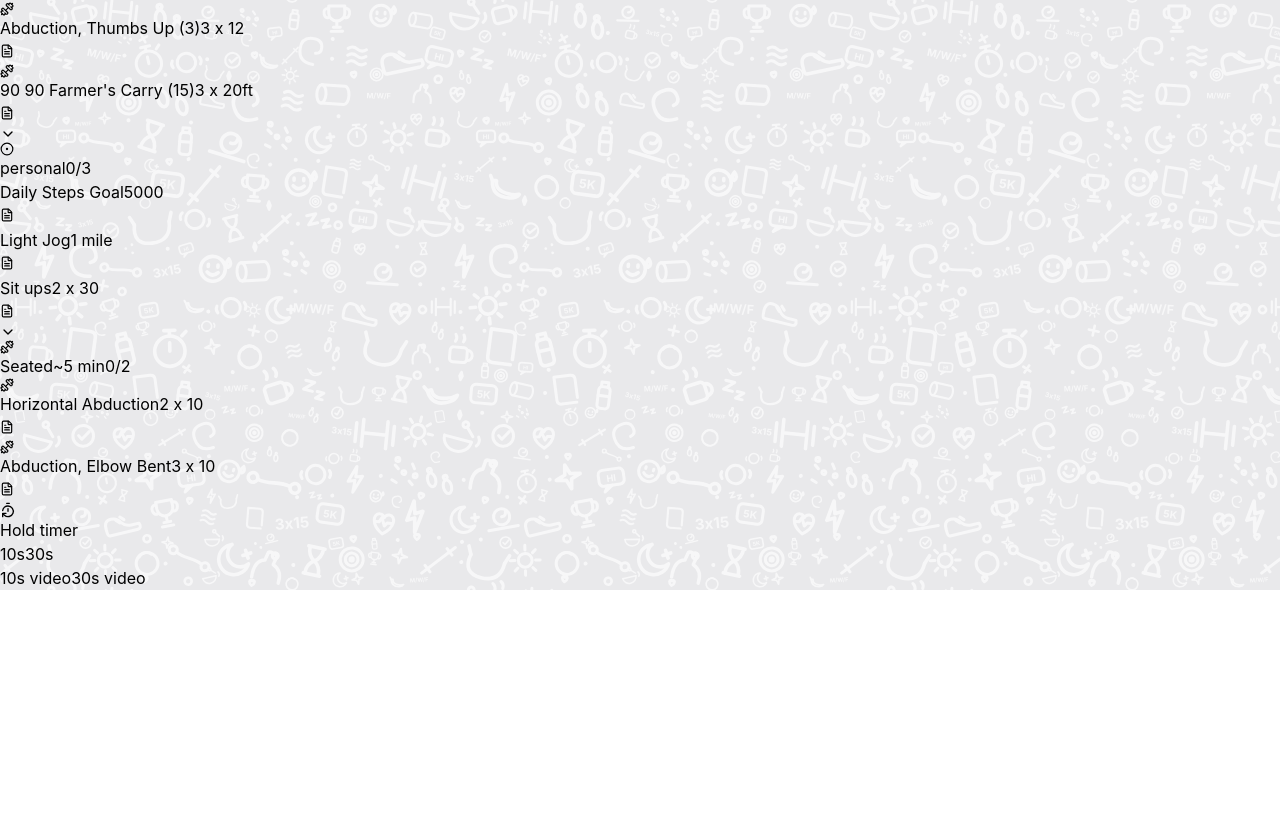
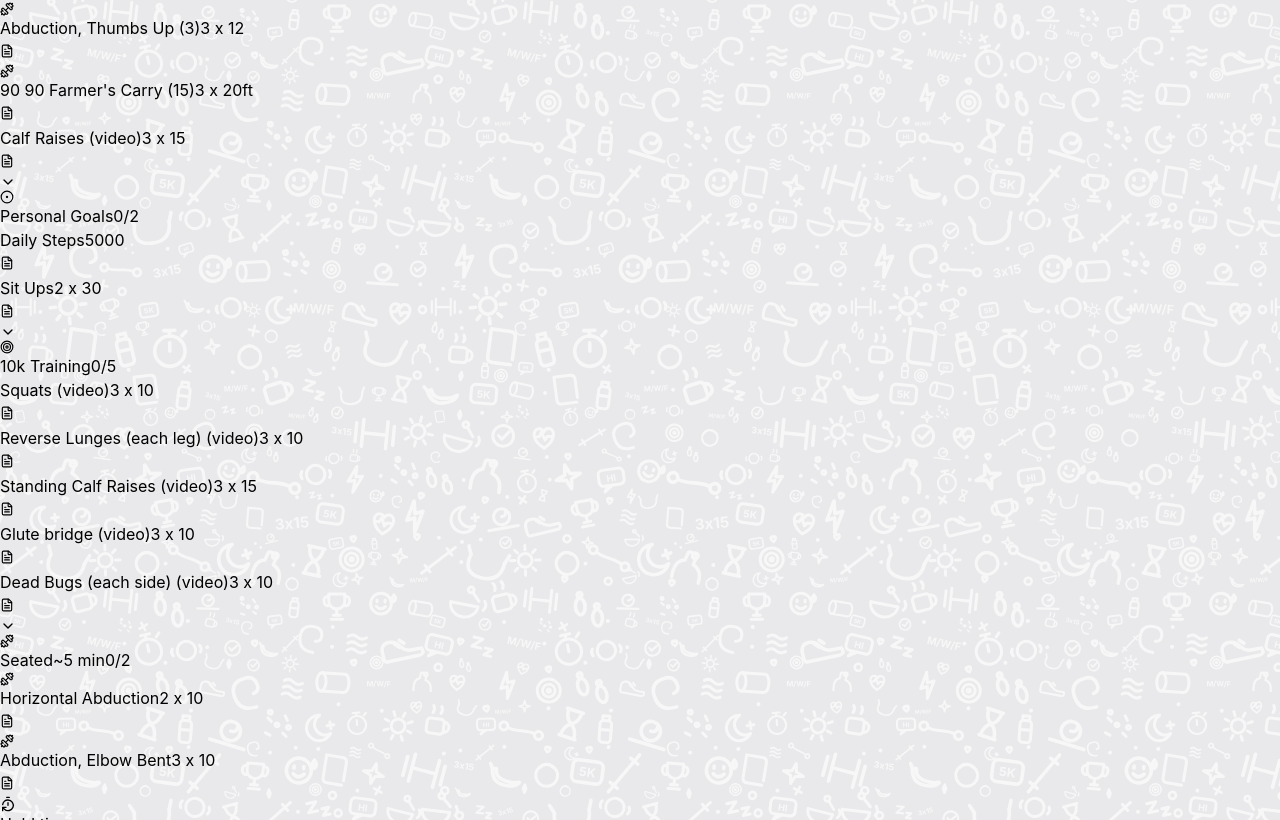
Before and after one commit to ungoldman/pt-tracker, a React (Vite) app: page / in a window 1280 px wide. Shown: the part 1980-2800 px from the top of the page. Before the commit the page ends 2570 px from the top, so only its background shows below. Built offline with nearby package versions, Linux system fonts and the light colour scheme.

Commit message:
feat: add 10k training block

```diff
--- a/src/components/CategoryBlock.jsx
+++ b/src/components/CategoryBlock.jsx
@@ -1,6 +1,6 @@
 import { ChevronDown } from 'lucide-react'
 import { useTracker } from '../context/TrackerContext'
-import { exercises } from '../data'
+import { categories, exercises } from '../data'
 import { getBlockStyle } from '../lib/blockStyle'
 import { estimateBlock } from '../lib/duration'
 import { categoryStats, completionKey, exerciseId, isCompleted as isDone } from '../lib/stats'
@@ -57,7 +57,7 @@
           className={`flex-shrink-0 transition-transform ${isCollapsed ? '-rotate-90' : ''}`}
         />
         <BlockIcon size={14} className="flex-shrink-0" />
-        {category}
+        {categories[category]?.displayName || category}
         {minutes > 0 && (
           <span
             className={`ml-auto text-[11px] font-normal normal-case tabular-nums ${
--- a/src/components/ExerciseRow.jsx
+++ b/src/components/ExerciseRow.jsx
@@ -31,6 +31,28 @@
   discardNote,
   handleNoteChange
 }) {
+  const nameBlock = ex.link ? (
+    <>
+      <span>{formatExerciseName(ex.name)}</span>
+      <span class="text-xs text-gray-500">
+        &nbsp;(
+        <a
+          href={ex.link}
+          target="_blank"
+          rel="noopener noreferrer"
+          className={`underline underline-offset-2 ${darkMode ? 'text-blue-400' : 'text-blue-600'}`}
+          // prevent default click behavior (toggle complete) when clicking the link
+          onClick={(e) => e.stopPropagation()}
+        >
+          video
+        </a>
+        )
+      </span>
+    </>
+  ) : (
+    formatExerciseName(ex.name)
+  )
+
   const showNotesUI = viewMode === 'day' || viewMode === 'three'
   const repsText = (
     <>
@@ -100,7 +122,7 @@
         {viewMode === 'week' ? (
           <span className="flex-1 min-w-0">
             <span className={`block text-sm font-medium leading-tight ${nameColor}`}>
-              {formatExerciseName(ex.name)}
+              {nameBlock}
               {hasNote && (
                 <span
                   className="inline-block w-1.5 h-1.5 rounded-full bg-amber-500 ml-1.5 align-middle"
@@ -115,7 +137,7 @@
         ) : (
           <>
             <span className={`flex-1 min-w-0 text-sm font-medium leading-tight ${nameColor}`}>
-              {formatExerciseName(ex.name)}
+              {nameBlock}
             </span>
             <span className={`text-xs font-medium whitespace-nowrap tabular-nums ${repsColor}`}>
               {repsText}
--- a/src/data.js
+++ b/src/data.js
@@ -1,351 +1,389 @@
-import {
-  Dumbbell,
-  Infinity as InfinityIcon,
-  Moon,
-  Star,
-  Sunrise,
-  Target,
-} from "lucide-react";
+import { Dumbbell, Infinity as InfinityIcon, Moon, Star, Sunrise, Target } from 'lucide-react'
 
 // Each block carries its own layout identity: `lane` (fixed day-view column),
 // `icon`, and `accent` (color token, resolved by lib/blockStyle). Scheduling: a
 // per-exercise `days` wins, else the block's `days`, else daily. Loaded work
 // (Strength/Resistance) runs Mon/Wed/Fri for ~48h shoulder recovery between
 // sessions.
-const TTS = ["Tuesday", "Thursday", "Saturday"];
-const MWF = ["Monday", "Wednesday", "Friday"];
+const MWF = ['Monday', 'Wednesday', 'Friday']
+const TTS = ['Tuesday', 'Thursday', 'Saturday']
+const STT = ['Sunday', 'Tuesday', 'Thursday']
 
-const e = [
+const exerciseList = [
   {
-    name: "Sidelying ER with Dumbbell (3)",
-    type: "priority",
+    name: 'Sidelying ER with Dumbbell (3)',
+    type: 'priority',
     sets: 3,
-    reps: 10,
+    reps: 10
   },
   {
-    name: "Sidelying Abduction with Dumbbell (3)",
-    type: "priority",
+    name: 'Sidelying Abduction with Dumbbell (3)',
+    type: 'priority',
     sets: 3,
-    reps: 10,
+    reps: 10
   },
   {
-    name: "Supine Flexion with Dumbbell (3)",
-    type: "priority",
+    name: 'Supine Flexion with Dumbbell (3)',
+    type: 'priority',
     sets: 3,
-    reps: 10,
+    reps: 10
   },
 
   {
-    name: "Shoulder IR Stretch",
-    type: "stretch",
+    name: 'Shoulder IR Stretch',
+    type: 'stretch',
     sets: 3,
-    reps: "30s",
+    reps: '30s'
   },
   {
-    name: "Cross Body IR Stretch with Towel",
-    type: "stretch",
+    name: 'Cross Body IR Stretch with Towel',
+    type: 'stretch',
     sets: 3,
-    reps: "30s",
+    reps: '30s'
   },
 
   {
-    name: "Standing Flexion with Dumbbell (3)",
-    type: "priority",
+    name: 'Standing Flexion with Dumbbell (3)',
+    type: 'priority',
     sets: 2,
-    reps: 10,
+    reps: 10
   },
   {
-    name: "Standing Extension with Dumbbell (3)",
-    type: "priority",
+    name: 'Standing Extension with Dumbbell (3)',
+    type: 'priority',
     sets: 2,
-    reps: 10,
+    reps: 10
   },
 
-  { name: "Corner Pec Minor Stretch", type: "stretch", sets: 3, hold: "30s" },
+  { name: 'Corner Pec Minor Stretch', type: 'stretch', sets: 3, hold: '30s' },
 
   {
-    name: "Standing Bicep Curls (5) with Dumbbell",
-    type: "strength",
+    name: 'Standing Bicep Curls (5) with Dumbbell',
+    type: 'strength',
     sets: 3,
-    reps: 10,
+    reps: 10
   },
   {
-    name: "Standing Bent Over Triceps Extension (5) with Dumbbell",
-    type: "strength",
+    name: 'Standing Bent Over Triceps Extension (5) with Dumbbell',
+    type: 'strength',
     sets: 3,
-    reps: 8,
+    reps: 8
   },
 
   {
-    name: "Supine Serratus Punches (5) with Dumbbell",
-    type: "strength",
+    name: 'Supine Serratus Punches (5) with Dumbbell',
+    type: 'strength',
     sets: 2,
-    reps: 10,
+    reps: 10
   },
 
   {
-    name: "Shoulder Extension with Resistance",
-    type: "resistance",
+    name: 'Shoulder Extension with Resistance',
+    type: 'resistance',
     sets: 3,
-    reps: 10,
+    reps: 10
   },
 
   {
-    name: "Wall Slides (flex/scap/abd)",
-    type: "warmup",
+    name: 'Wall Slides (flex/scap/abd)',
+    type: 'warmup',
     sets: 2,
-    reps: 10,
+    reps: 10
   },
   {
-    name: "Wall Ball Circles (flex/scap/abd)",
-    type: "warmup",
+    name: 'Wall Ball Circles (flex/scap/abd)',
+    type: 'warmup',
     sets: 3,
-    reps: 15,
+    reps: 15
   },
 
   {
-    name: "Shoulder Flexion with Resistance",
-    type: "resistance",
+    name: 'Shoulder Flexion with Resistance',
+    type: 'resistance',
     sets: 2,
-    reps: 10,
+    reps: 10
   },
   {
-    name: "Seated Horizontal Abduction with Dumbbell",
-    type: "strength",
+    name: 'Seated Horizontal Abduction with Dumbbell',
+    type: 'strength',
     sets: 2,
-    reps: 10,
+    reps: 10
   },
 
   {
-    name: "Supine Bench Press (5) with Dumbbell",
-    type: "strength",
+    name: 'Supine Bench Press (5) with Dumbbell',
+    type: 'strength',
     sets: 3,
-    reps: 10,
+    reps: 10
   },
 
   {
-    name: "Shoulder ER (step) with Resistance",
-    type: "resistance",
+    name: 'Shoulder ER (step) with Resistance',
+    type: 'resistance',
     sets: 3,
-    reps: 12,
+    reps: 12
   },
-  { name: "Bent Over Row with Dumbbell", type: "strength", sets: 3, reps: 10 },
+  { name: 'Bent Over Row with Dumbbell', type: 'strength', sets: 3, reps: 10 },
 
   {
-    name: "Serratus Activation with Foam Roll",
-    type: "stretch",
+    name: 'Serratus Activation with Foam Roll',
+    type: 'stretch',
     sets: 2,
-    hold: "30s",
+    hold: '30s'
   },
 
   {
-    name: "Seated Abduction, Elbow Bent with Dumbbell",
-    type: "strength",
+    name: 'Seated Abduction, Elbow Bent with Dumbbell',
+    type: 'strength',
     sets: 3,
-    reps: 10,
+    reps: 10
   },
 
   {
-    name: "Shoulder IR (rotate) with Resistance",
-    type: "resistance",
+    name: 'Shoulder IR (rotate) with Resistance',
+    type: 'resistance',
     sets: 3,
-    reps: 12,
+    reps: 12
   },
 
   {
-    name: "Standing Kettlebell Suitcase Carry with Dumbbell (15)",
-    type: "priority",
+    name: 'Standing Kettlebell Suitcase Carry with Dumbbell (15)',
+    type: 'priority',
     sets: 3,
-    reps: "20ft",
+    reps: '20ft'
   },
 
   {
-    name: "Sidelying Horizontal Abduction with Dumbbell (3)",
-    type: "priority",
+    name: 'Sidelying Horizontal Abduction with Dumbbell (3)',
+    type: 'priority',
     sets: 3,
-    reps: 10,
+    reps: 10
   },
 
   {
-    name: "Supine Horizontal Abduction with Dumbbell (3)",
-    type: "priority",
+    name: 'Supine Horizontal Abduction with Dumbbell (3)',
+    type: 'priority',
     sets: 3,
-    reps: 10,
+    reps: 10
   },
 
   {
-    name: "Supine Skullcrushers with Dumbbell (3)",
-    type: "priority",
+    name: 'Supine Skullcrushers with Dumbbell (3)',
+    type: 'priority',
     sets: 3,
-    reps: 12,
+    reps: 12
   },
 
   {
-    name: "Standing Weight Lassos with Dumbbell (3)",
-    type: "priority",
+    name: 'Standing Weight Lassos with Dumbbell (3)',
+    type: 'priority',
     sets: 3,
-    reps: 10,
+    reps: 10
   },
 
   {
-    name: "Standing Abduction, Thumbs Up with Dumbbell (3)",
-    type: "priority",
+    name: 'Standing Abduction, Thumbs Up with Dumbbell (3)',
+    type: 'priority',
     sets: 3,
-    reps: 12,
+    reps: 12
   },
 
   {
     name: "Standing 90 90 Farmer's Carry with Dumbbell (15)",
-    type: "priority",
+    type: 'priority',
     sets: 3,
-    reps: "20ft",
+    reps: '20ft'
   },
 
   {
-    name: "Supine Prone Shoulder Extension (facedown)",
-    type: "wind-down",
+    name: 'Supine Prone Shoulder Extension (facedown)',
+    type: 'wind-down',
     sets: 3,
-    reps: 12,
+    reps: 12
   },
 
-  // personal goals are not PT-prescribed. Untimed steps/jog dominate, so skip the time estimate.
-  { name: "Daily Steps Goal", type: "personal", target: 5000 },
+  // PERSONAL GOALS
+  { name: 'Daily Steps', type: 'personal', target: 5000 },
+  { name: 'Sit Ups', type: 'personal', sets: 2, reps: 30 },
+
+  // 10K TRAINING
   {
-    name: "Light Jog",
-    type: "personal",
-    target: "1 mile",
+    name: 'Run',
+    type: '10k',
+    target: '2k+',
+    days: STT
   },
-  { name: "Sit ups", type: "personal", sets: 2, reps: 30 },
-];
+  {
+    name: 'Squats',
+    type: '10k',
+    sets: 3,
+    reps: 10,
+    link: 'https://www.youtube.com/watch?v=DlS-GAF8Edg'
+  },
+  {
+    name: 'Reverse Lunges (each leg)',
+    type: '10k',
+    sets: 3,
+    reps: 10,
+    link: 'https://www.youtube.com/watch?v=ALl174GTuoY'
+  },
+  {
+    name: 'Standing Calf Raises',
+    type: '10k',
+    sets: 3,
+    reps: 15,
+    link: 'https://www.youtube.com/watch?v=ndQc4mz4mBU'
+  },
+  {
+    name: 'Glute bridge',
+    type: '10k',
+    sets: 3,
+    reps: 10,
+    link: 'https://www.youtube.com/watch?v=tdmSB0q21ic'
+  },
+  {
+    name: 'Dead Bugs (each side)',
+    type: '10k',
+    sets: 3,
+    reps: 10,
+    link: 'https://www.youtube.com/watch?v=bxn9FBrt4-A'
+  }
+]
 
 const blocks = {
   warmup: {
-    displayName: "Warm Up",
+    displayName: 'Warm Up',
     lane: 0,
     icon: Sunrise,
-    accent: "amber",
+    accent: 'amber'
   },
   priority: {
-    displayName: "Priority",
+    displayName: 'Priority',
     lane: 0,
     icon: Star,
-    accent: "yellow",
+    accent: 'yellow'
   },
   strength: {
-    displayName: "Strength",
+    displayName: 'Strength',
     lane: 1,
     icon: Dumbbell,
-    accent: "purple",
-    days: MWF,
+    accent: 'purple',
+    days: MWF
   },
   resistance: {
-    displayName: "Resistance",
+    displayName: 'Resistance',
     lane: 2,
     icon: InfinityIcon,
-    accent: "purple",
-    days: MWF,
+    accent: 'purple',
+    days: MWF
   },
-  "wind-down": {
-    displayName: "Wind Down",
+  'wind-down': {
+    displayName: 'Wind Down',
     lane: 2,
     icon: Moon,
-    accent: "indigo",
+    accent: 'indigo'
   },
   personal: {
-    displayName: "Personal Goals",
+    displayName: 'Personal Goals',
     lane: 1,
     icon: Target,
-    accent: "teal",
-    noEstimate: true,
-  },
-};
+    accent: 'teal',
+    noEstimate: true
+  }
+}
 
-const categories = {
+export const categories = {
   warmup: {
-    displayName: "Warm Up",
+    displayName: 'Warm Up',
     lane: 0,
     icon: Sunrise,
-    accent: "amber",
+    accent: 'amber'
   },
   stretch: {
-    displayName: "Stretch",
+    displayName: 'Stretch',
     lane: 1,
     icon: Star,
-    accent: "teal",
+    accent: 'teal'
   },
   personal: {
-    displayName: "Personal Goals",
+    displayName: 'Personal Goals',
     lane: 2,
     icon: Target,
-    accent: "blue",
+    accent: 'blue',
+    noEstimate: true
+  },
+  '10k': {
+    displayName: '10k Training',
+    lane: 2,
+    icon: Target,
+    accent: 'red',
     noEstimate: true,
+    days: MWF
   },
 
   Sidelying: {
-    displayName: "Sidelying",
+    displayName: 'Sidelying',
     lane: 0,
     icon: Dumbbell,
-    accent: "purple",
-    days: MWF,
+    accent: 'purple',
+    days: MWF
   },
   Supine: {
-    displayName: "Supine",
+    displayName: 'Supine',
     lane: 0,
     icon: Dumbbell,
-    accent: "purple",
-    days: MWF,
+    accent: 'purple',
+    days: MWF
   },
   Standing: {
-    displayName: "Standing",
+    displayName: 'Standing',
     lane: 1,
     icon: Dumbbell,
-    accent: "purple",
-    days: MWF,
+    accent: 'purple',
+    days: MWF
   },
   Seated: {
-    displayName: "Seated",
+    displayName: 'Seated',
     lane: 2,
     icon: Dumbbell,
-    accent: "purple",
-    days: MWF,
+    accent: 'purple',
+    days: MWF
   },
   Resistance: {
-    displayName: "Resistance",
+    displayName: 'Resistance',
     lane: 0,
     icon: InfinityIcon,
-    accent: "purple",
-    days: TTS,
-  },
-};
+    accent: 'purple',
+    days: TTS
+  }
+}
 
 export const exercises = Object.keys(categories).reduce((acc, cat) => {
-  if (cat === "warmup" || cat === "stretch" || cat === "personal") {
-    const blockExercises = e.filter((exercise) => exercise.type === cat);
+  if (cat === 'warmup' || cat === 'stretch' || cat === 'personal' || cat === '10k') {
+    const blockExercises = exerciseList.filter((exercise) => exercise.type === cat)
     if (blockExercises.length > 0) {
-      acc[cat] = { ...categories[cat], exercises: blockExercises };
+      acc[cat] = { ...categories[cat], exercises: blockExercises }
     }
-    return acc;
+    return acc
   }
 
-  const blockExercises = e.filter((exercise) => exercise.name.includes(cat));
+  const blockExercises = exerciseList.filter((exercise) => exercise.name.includes(cat))
   if (blockExercises.length > 0) {
     acc[cat] = {
       ...categories[cat],
       exercises: blockExercises.map((ex) => ({
         ...ex,
-        name: ex.name.includes("Stretch")
-          ? ex.name
-          : ex.name.replace(`${cat} `, ""),
-      })),
-    };
+        name: ex.name.includes('Stretch') ? ex.name : ex.name.replace(`${cat} `, '')
+      }))
+    }
   }
-  return acc;
-}, {});
+  return acc
+}, {})
 
 export const exercisesOld = Object.keys(blocks).reduce((acc, block) => {
-  const blockExercises = e.filter((exercise) => exercise.type === block);
+  const blockExercises = exerciseList.filter((exercise) => exercise.type === block)
   if (blockExercises.length > 0) {
-    acc[block] = { ...blocks[block], exercises: blockExercises };
+    acc[block] = { ...blocks[block], exercises: blockExercises }
   }
-  return acc;
-}, {});
+  return acc
+}, {})
--- a/src/lib/blockStyle.js
+++ b/src/lib/blockStyle.js
@@ -34,6 +34,12 @@
     textDark: 'text-teal-400',
     bar: 'bg-teal-500/80',
     top: 'border-t-teal-400/80'
+  },
+  red: {
+    textLight: 'text-red-600',
+    textDark: 'text-red-400',
+    bar: 'bg-red-500/80',
+    top: 'border-t-red-400/80'
   }
 }
 
```
Also changed, not shown: 1 other file (tests, documents, lock files or other folders).
